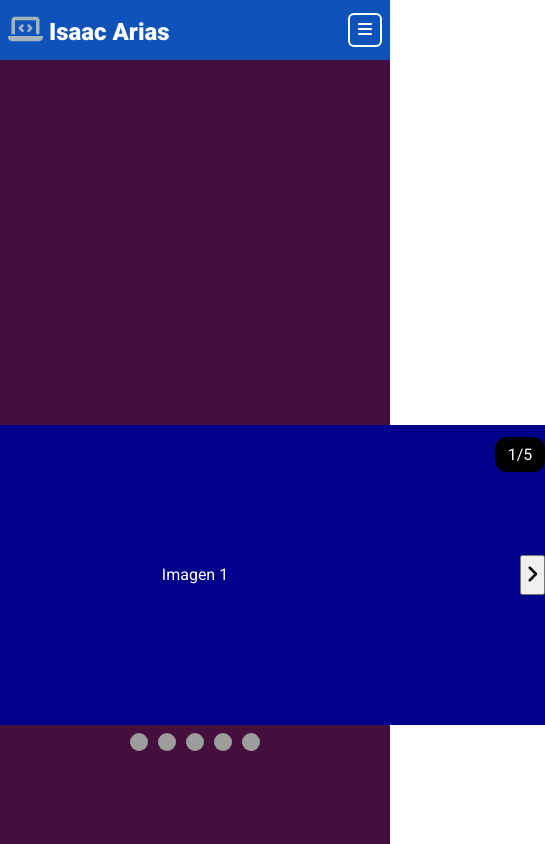
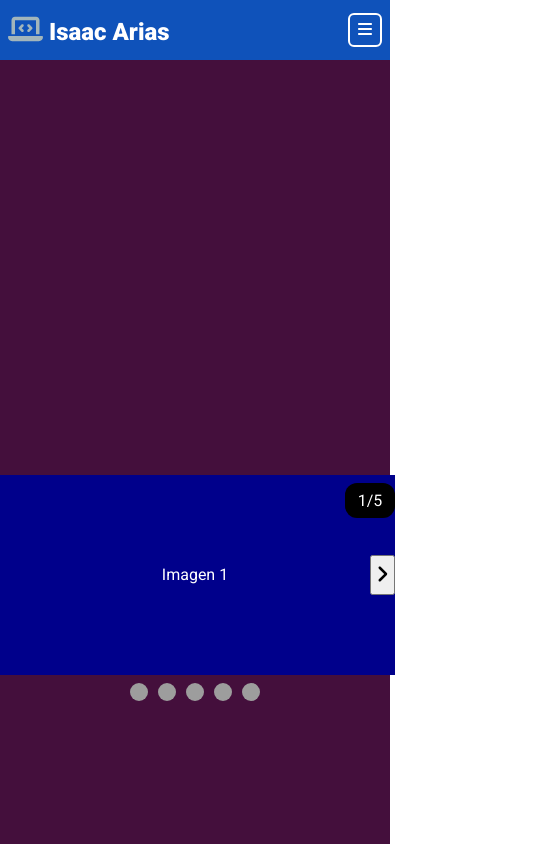
Before and after one commit to Isaac953/Portfolio_Angular, an Angular app: page /proyects in a window 390 px wide. Shown: the top 844 px of the page, 545 px wide, since content can reach past the window. Built offline with nearby package versions, Linux system fonts and the light colour scheme.

Commit message:
Correcciones menores a tamaño de pantalla

```diff
--- a/src/app/components/main/mcontent/proyects/carousel/carousel.component.css
+++ b/src/app/components/main/mcontent/proyects/carousel/carousel.component.css
@@ -31,10 +31,6 @@
   -webkit-overflow-scrolling: touch;
 }
 
-.scroll__margin {
-  scroll-padding-left: 20px;
-}
-
 .carousel__slides--item {
   min-width: 700px;
   min-height: 300px;
@@ -45,17 +41,6 @@
 }
 
 .carousel__numbers {
-  width: 700px;
-  position: absolute;
-  display: flex;
-  align-items: center;
-  justify-content: flex-end;
-  top: 12px;
-  /* border-style: solid; */
-  color: green;
-}
-
-.carousel__numbers--slide {
   background-color: black;
   color: white;
   width: 50px;
@@ -65,31 +50,24 @@
   justify-content: center;
   font-size: 16px;
   border-radius: 12px;
-}
-
-.carousel__arrows {
-  width: 700px;
-  /* border-style: solid; */
-  display: flex;
-  flex-direction: row;
-  align-items: space-between;
   position: absolute;
-  top: 130px;
+  top: 12px;
+  right: 0px;
 }
 
 .left {
-  justify-content: flex-start;
-}
-
-.center {
-  justify-content: space-between;
+  position: absolute;
+  top: 130px;
+  left: 0px;
 }
 
 .right {
-  justify-content: flex-end;
+    position: absolute;
+    top: 130px;
+    right: 0px;
 }
 
-.carousel__arrows--btn {
+.carousel__arrow {
   width: 25px;
   height: 40px;
   font-size: 20px;
@@ -118,7 +96,25 @@
 /* Start Media Queries Screens 768px and 1023px */
 @media screen and (min-width: 768px) and (max-width: 1023px) {
   .carousel__slides {
-    overflow-x: visible;
+    width: 550px;
+    height: 250px;
+  }
+
+  .carousel__slides--item {
+    min-width: 550px;
+    min-height:  250px;
+  }
+
+  .left {
+    top: 105px;
+  }
+
+  .right {
+      top: 105px;
+  }
+
+  .carousel__numbers {
+    top: 10px;
   }
 }
 /* End Media Queries Screens 768px and 1023px */
@@ -126,7 +122,25 @@
 /* Start Media Queries Screens 767px */
 @media screen and (max-width: 767px) {
   .carousel__slides {
-    overflow-x: visible;
+    width: 400px;
+    height: 200px;
+  }
+
+  .carousel__slides--item {
+    min-width: 400px;
+    min-height: 200px;
+  }
+
+  .left {
+    top: 80px;
+  }
+
+  .right {
+      top: 80px;
+  }
+
+  .carousel__numbers {
+    top: 8px;
   }
 }
 /* End Media Queries Screens 767px */
--- a/src/app/components/main/mcontent/proyects/carousel/carousel.component.html
+++ b/src/app/components/main/mcontent/proyects/carousel/carousel.component.html
@@ -9,18 +9,14 @@
     <span class="carousel__slides--item" style="background-color: red">5</span> -->
   </div>
 
-  <div class="carousel__arrows" [ngClass]="arrowJustify">
-    <button class="carousel__arrows--btn" (click)="backSlide(1)" *ngIf="clickSum > 1">
+    <button class="carousel__arrow left" (click)="backSlide(1)" *ngIf="clickSum > 1">
       <fa-icon [icon]="faAngleLeft"></fa-icon>
     </button>
-    <button class="carousel__arrows--btn" (click)="nextSlide(1)" *ngIf="clickSum < 5">
+    <button class="carousel__arrow right" (click)="nextSlide(1)" *ngIf="clickSum < 5">
       <fa-icon [icon]="faAngleRight"></fa-icon>
     </button>
-  </div>
 
-  <div class="carousel__numbers">
-    <span class="carousel__numbers--slide">{{clickSum}}/5</span>
-  </div>
+    <span class="carousel__numbers">{{clickSum}}/5</span>
 
   <div class="carousel__dots">
     <button class="carousel__dots--btn" (click)="buttonSlide(1)"></button>
```
